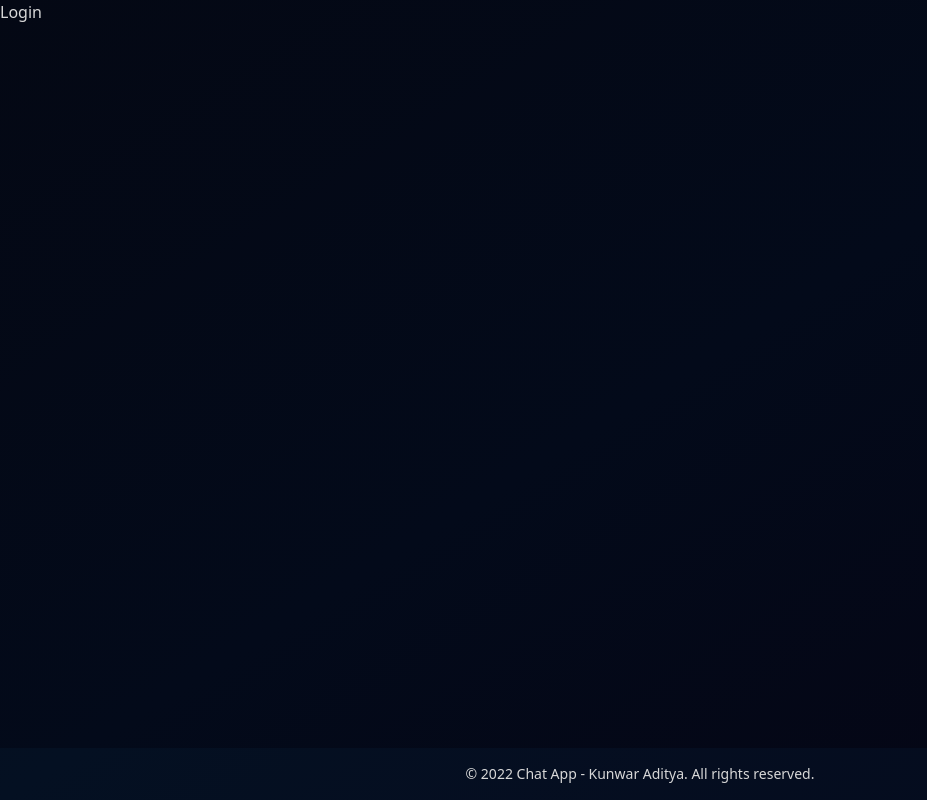
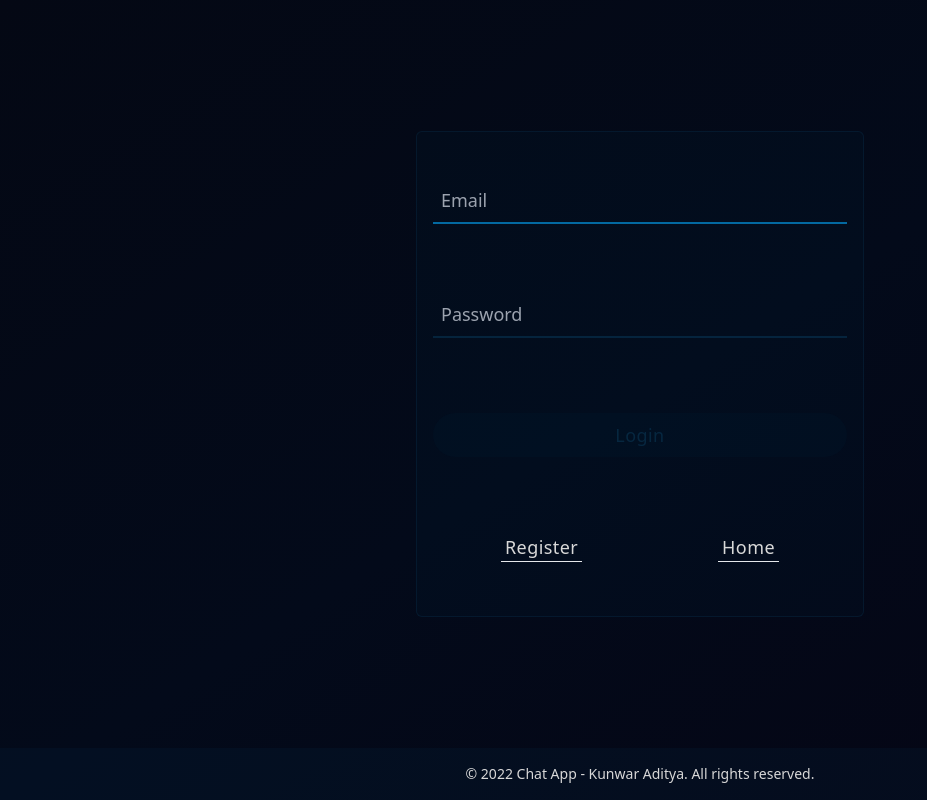
Before and after one commit to Kunwar-Aditya-Codes/chat-app, a React (Vite) app in the folder client/: page /login in a window 1280 px wide. Shown: the whole page, without its empty margins (0-927 px from the left). Built offline with nearby package versions, Linux system fonts and the light colour scheme.

Commit message:
updated: login page ui

```diff
--- a/client/src/Pages/Login.jsx
+++ b/client/src/Pages/Login.jsx
@@ -1,6 +1,73 @@
+import { useState } from 'react';
+import { Link } from 'react-router-dom';
+
 const Login = () => {
+  const [userData, setUserData] = useState({
+    email: '',
+    password: '',
+  });
+
+  const handleInput = (e) => {
+    const { name, value } = e.target;
+    setUserData({ ...userData, [name]: value });
+  };
+
+  //TODO! - Complete the handleSubmit function
+  const handleSubmit = (e) => {
+    e.preventDefault();
+    console.log(userData);
+  };
+
   return (
-    <div>Login</div>
-  )
-}
-export default Login
+    <div className='flex h-full items-center justify-center '>
+      <form
+        onSubmit={handleSubmit}
+        className='flex  h-[65%] w-[80%] max-w-[28rem] flex-col justify-evenly rounded-md border border-sky-900/20 bg-sky-900/5 p-4 lg:justify-around'
+      >
+        <input
+          type='email'
+          placeholder='Email'
+          name='email'
+          value={userData.email}
+          onChange={handleInput}
+          autoFocus
+          required
+          autoComplete='off'
+          className='border-b-2 border-sky-900/40 bg-transparent pb-2 pl-2 outline-none focus:border-sky-700 md:text-lg '
+        />
+        <input
+          type='password'
+          placeholder='Password'
+          name='password'
+          value={userData.password}
+          onChange={handleInput}
+          required
+          autoComplete='off'
+          className='border-b-2 border-sky-900/40 bg-transparent pb-2 pl-2 outline-none focus:border-sky-700 md:text-lg '
+        />
+        <button
+          type='submit'
+          disabled={!userData.email || !userData.password}
+          className='rounded-full bg-sky-900/10 py-2 px-4 text-center text-lg tracking-wide text-sky-500  disabled:cursor-not-allowed disabled:border-sky-900/30 disabled:bg-sky-900/5 disabled:text-sky-900/40 '
+        >
+          Login
+        </button>
+        <div className='flex items-center justify-around'>
+          <Link to='/register'>
+            <button className=' border-b px-1 text-center tracking-wide  lg:text-lg'>
+              Register
+            </button>
+          </Link>
+
+          <Link to='/'>
+            <button className=' border-b px-1 text-center tracking-wide  lg:text-lg'>
+              Home
+            </button>
+          </Link>
+        </div>
+      </form>
+    </div>
+  );
+};
+
+export default Login;
--- a/client/src/Pages/Register.jsx
+++ b/client/src/Pages/Register.jsx
@@ -80,7 +80,7 @@ const Register = () => {
           value={userData.email}
           onChange={handleInput}
           required
-          autoComplete='off'
+          autoComplete='nope'
           className='border-b-2 border-sky-900/40 bg-transparent pb-2 pl-2 outline-none focus:border-sky-700 md:text-lg '
         />
         <input
```
